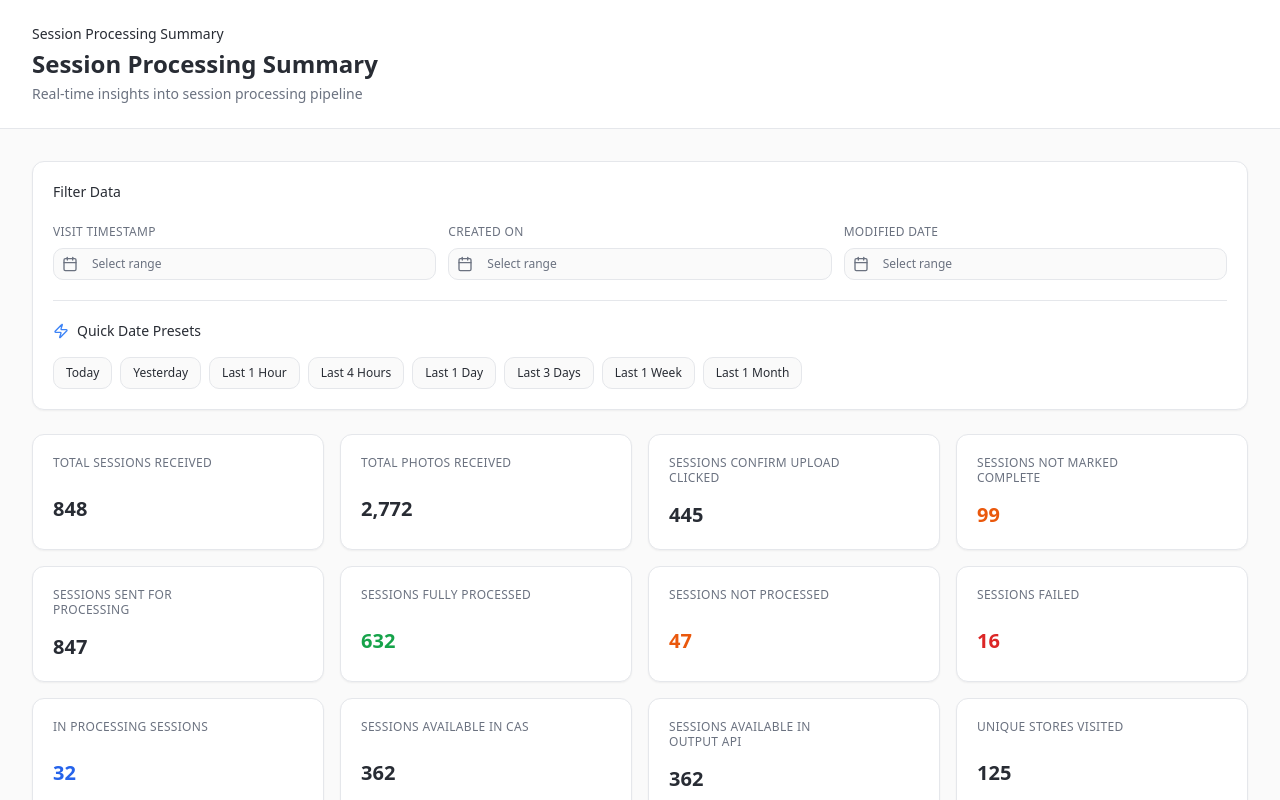
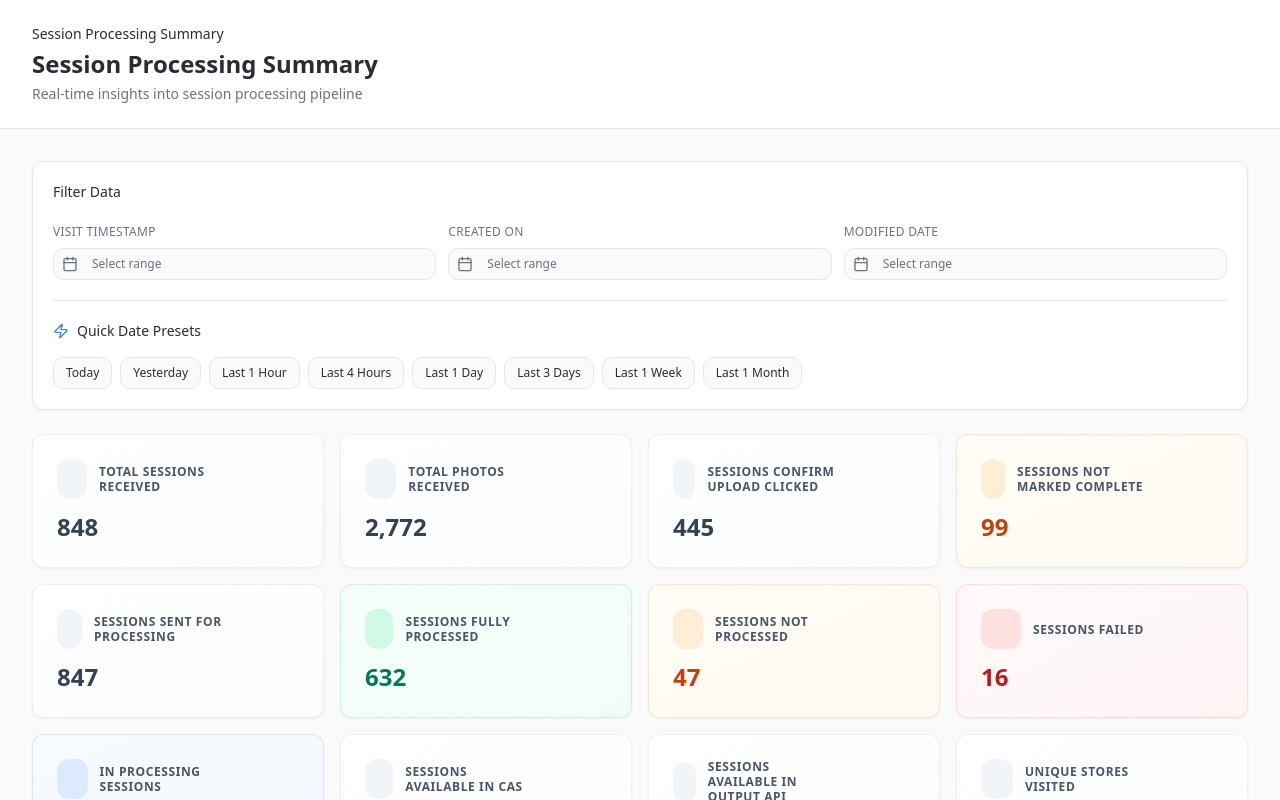
Before and after one commit to jatindeepkharbanda/django-session-processing-summary, a React (Vite) app: page /session-processing in a window 1280 px wide. Shown: the top 800 px of the page. Built offline with nearby package versions, Linux system fonts and the light colour scheme.

Commit message:
Refine KPI card aesthetics
Update KPI cards to be more visually appealing than plain white cards, incorporating more aesthetic design elements.

```diff
--- a/src/components/KPICard.tsx
+++ b/src/components/KPICard.tsx
@@ -15,19 +15,27 @@ interface KPICardProps {
 }
 
 const variantStyles = {
-  default: 'border-border hover:border-primary/20 hover:shadow-sm',
-  success: 'border-border hover:border-green-200 hover:shadow-sm',
-  warning: 'border-border hover:border-orange-200 hover:shadow-sm',
-  error: 'border-border hover:border-red-200 hover:shadow-sm',
-  info: 'border-border hover:border-blue-200 hover:shadow-sm',
+  default: "bg-gradient-to-br from-white to-slate-50/50 border-slate-200/60 hover:border-primary/20 hover:shadow-lg hover:shadow-primary/5",
+  success: "bg-gradient-to-br from-emerald-50/50 to-emerald-100/30 border-emerald-200/60 hover:border-emerald-300/60 hover:shadow-lg hover:shadow-emerald-500/10",
+  warning: "bg-gradient-to-br from-amber-50/50 to-orange-100/30 border-orange-200/60 hover:border-orange-300/60 hover:shadow-lg hover:shadow-orange-500/10",
+  error: "bg-gradient-to-br from-red-50/50 to-red-100/30 border-red-200/60 hover:border-red-300/60 hover:shadow-lg hover:shadow-red-500/10",
+  info: "bg-gradient-to-br from-blue-50/50 to-blue-100/30 border-blue-200/60 hover:border-blue-300/60 hover:shadow-lg hover:shadow-blue-500/10",
 };
 
 const valueStyles = {
-  default: 'text-foreground',
-  success: 'text-green-600',
-  warning: 'text-orange-600',
-  error: 'text-red-600',
-  info: 'text-blue-600',
+  default: "text-slate-700",
+  success: "text-emerald-700",
+  warning: "text-orange-700",
+  error: "text-red-700",
+  info: "text-blue-700",
+};
+
+const iconBgStyles = {
+  default: "bg-slate-100",
+  success: "bg-emerald-100",
+  warning: "bg-orange-100",
+  error: "bg-red-100",
+  info: "bg-blue-100",
 };
 
 export const KPICard: React.FC<KPICardProps> = ({
@@ -44,46 +52,78 @@ export const KPICard: React.FC<KPICardProps> = ({
 
   return (
     <Card className={cn(
-      'relative transition-all duration-300 bg-card border group hover:shadow-md',
+      "relative overflow-hidden transition-all duration-300 border hover:shadow-lg backdrop-blur-sm group hover:-translate-y-1",
+      "before:absolute before:inset-0 before:bg-gradient-to-br before:from-white/40 before:to-transparent before:opacity-0 before:transition-opacity before:duration-300 hover:before:opacity-100",
       variantStyles[variant]
     )}>
-      <CardContent className="p-5">
-        <div className="space-y-4">
+      <CardContent className="relative p-6">
+        <div className="space-y-5">
           <div className="flex items-start justify-between">
-            <h3 className="text-xs font-medium text-muted-foreground uppercase tracking-wide leading-tight pr-2">
-              {title}
-            </h3>
-            <div className="flex items-center space-x-1 opacity-0 group-hover:opacity-100 transition-opacity duration-300">
+            <div className="space-y-3 flex-1">
+              <div className="flex items-center gap-3">
+                <div className={cn(
+                  "w-10 h-10 rounded-lg flex items-center justify-center transition-all duration-300 group-hover:scale-110",
+                  iconBgStyles[variant]
+                )}>
+                  <div className={cn(
+                    "w-4 h-4 rounded-full",
+                    valueStyles[variant]
+                  )} />
+                </div>
+                <h3 className="text-xs font-semibold text-slate-600 uppercase tracking-wider leading-tight">
+                  {title}
+                </h3>
+              </div>
+
+              {isLoading ? (
+                <Skeleton className="h-8 w-20 bg-slate-200/50" />
+              ) : (
+                <div className={cn(
+                  "text-2xl font-bold tabular-nums transition-all duration-300 group-hover:scale-105",
+                  valueStyles[variant]
+                )}>
+                  {formatValue(value)}
+                </div>
+              )}
+            </div>
+
+            {/* Action buttons that appear on hover */}
+            <div className="flex items-center space-x-2 opacity-0 group-hover:opacity-100 transition-all duration-300 transform translate-x-2 group-hover:translate-x-0">
               <Button
                 variant="ghost"
                 size="icon"
-                className="h-6 w-6 text-muted-foreground hover:text-foreground hover:bg-muted"
+                className={cn(
+                  "h-8 w-8 rounded-lg text-slate-500 hover:text-slate-700 hover:bg-white/80 backdrop-blur-sm border border-white/20",
+                  "transition-all duration-200 hover:scale-105 hover:shadow-md"
+                )}
                 onClick={onViewData}
               >
-                <Eye className="h-3 w-3" />
+                <Eye className="h-3.5 w-3.5" />
               </Button>
               <Button
                 variant="ghost"
                 size="icon"
-                className="h-6 w-6 text-muted-foreground hover:text-foreground hover:bg-muted"
+                className={cn(
+                  "h-8 w-8 rounded-lg text-slate-500 hover:text-slate-700 hover:bg-white/80 backdrop-blur-sm border border-white/20",
+                  "transition-all duration-200 hover:scale-105 hover:shadow-md"
+                )}
                 onClick={onDownload}
               >
-                <Download className="h-3 w-3" />
+                <Download className="h-3.5 w-3.5" />
               </Button>
             </div>
           </div>
+        </div>
 
-          {isLoading ? (
-            <Skeleton className="h-7 w-16" />
-          ) : (
-            <div className={cn(
-              'text-xl font-semibold tabular-nums',
-              valueStyles[variant]
-            )}>
-              {formatValue(value)}
-            </div>
-          )}
-        </div>
+        {/* Subtle bottom border accent */}
+        <div className={cn(
+          "absolute bottom-0 left-0 right-0 h-1 bg-gradient-to-r transition-all duration-300 opacity-0 group-hover:opacity-100",
+          variant === 'success' && "from-emerald-400 to-emerald-600",
+          variant === 'warning' && "from-orange-400 to-orange-600",
+          variant === 'error' && "from-red-400 to-red-600",
+          variant === 'info' && "from-blue-400 to-blue-600",
+          variant === 'default' && "from-slate-400 to-slate-600"
+        )} />
       </CardContent>
     </Card>
   );
--- a/src/index.css
+++ b/src/index.css
@@ -43,6 +43,17 @@ All colors MUST be HSL.
     --report-warning: 45 93% 47%;
     --report-info: 217 91% 60%;
     --report-neutral: 220 8.9% 46.1%;
+
+    /* KPI Card gradients and effects */
+    --gradient-card-default: linear-gradient(135deg, hsl(0 0% 100%) 0%, hsl(220 14% 98%) 100%);
+    --gradient-card-success: linear-gradient(135deg, hsl(142 76% 36% / 0.05) 0%, hsl(142 71% 45% / 0.1) 100%);
+    --gradient-card-warning: linear-gradient(135deg, hsl(45 93% 47% / 0.05) 0%, hsl(45 93% 47% / 0.1) 100%);
+    --gradient-card-error: linear-gradient(135deg, hsl(0 84% 60% / 0.05) 0%, hsl(0 84% 60% / 0.1) 100%);
+    --gradient-card-info: linear-gradient(135deg, hsl(217 91% 60% / 0.05) 0%, hsl(217 91% 60% / 0.1) 100%);
+
+    --shadow-card: 0 1px 3px 0 hsl(0 0% 0% / 0.1), 0 1px 2px -1px hsl(0 0% 0% / 0.1);
+    --shadow-card-hover: 0 10px 15px -3px hsl(0 0% 0% / 0.1), 0 4px 6px -4px hsl(0 0% 0% / 0.1);
+    --border-gradient: linear-gradient(135deg, hsl(var(--border)) 0%, hsl(220 13% 85%) 100%);
 
     --sidebar-background: 0 0% 98%;
 
```
